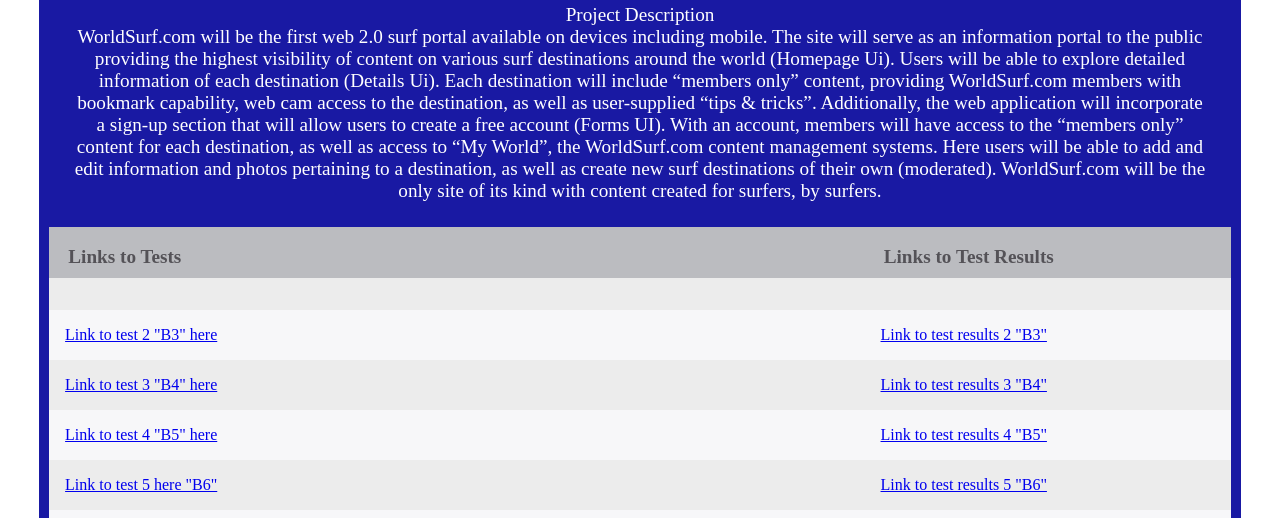
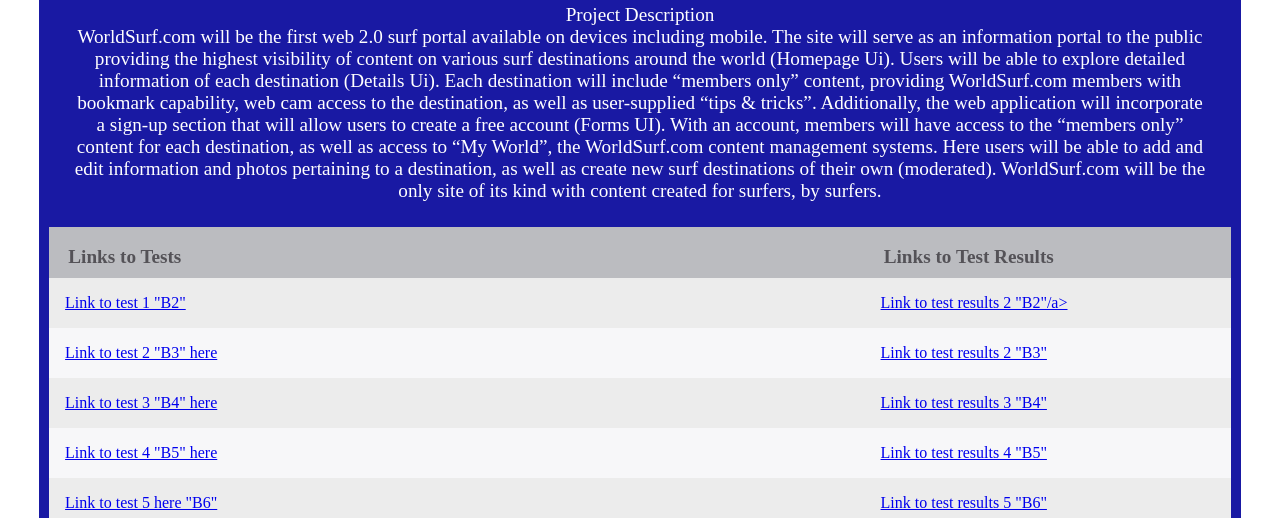
Before and after one commit to jrusso13/WiU, a plain HTML site: page index.html in a window 1280 px wide. Shown: the part 282-800 px from the top of the page. Drawn offline with Linux system fonts and the light colour scheme.

Commit message:
Added B2
Added B2

```diff
--- a/index.html
+++ b/index.html
@@ -27,8 +27,8 @@
                 </thead>
                 <tbody>
                 <tr class="odd">
-                    <td><a href="#"></a></td>
-                    <td><a href=""></a></td>
+                    <td><a href="https://usabilityhub.com/do/f0601378d82e/2d09">Link to test 1 "B2"</a></td>
+                    <td><a href="https://usabilityhub.com/tests/f0601378d82e/results/1ca8ce5cb45d">Link to test results 2 "B2"/a></td>
                 </tr>
                 <tr>
                     <td><a href="https://usabilityhub.com/do/fbb19a747ec7/90f0">Link to test 2 "B3" here</a></td>
```
